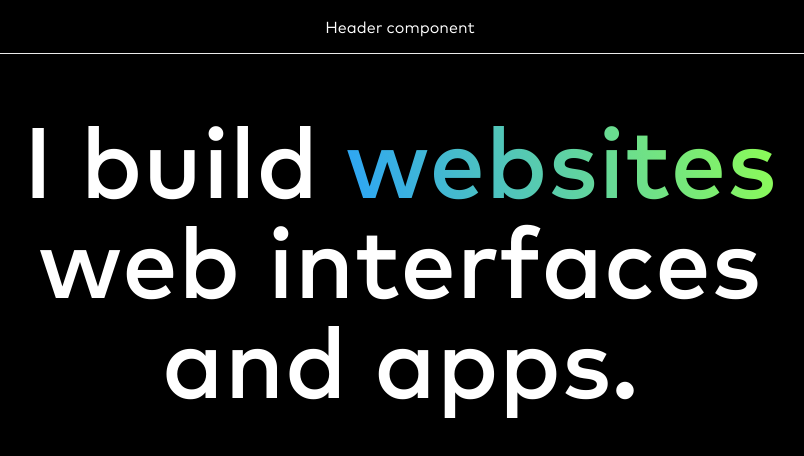
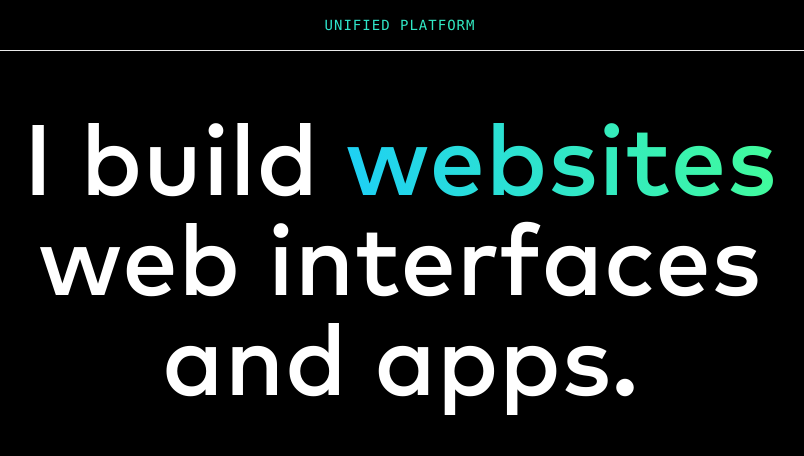
Before and after one commit to nenadmarinkovic/home, a Next.js app: page / in a window 1280 px wide. Shown: the top 456 px of the page, without its empty margins (240-1044 px from the left). Built offline with nearby package versions, Linux system fonts and the light colour scheme.

Commit message:
testing 2 fonts

```diff
--- a/app/layout.tsx
+++ b/app/layout.tsx
@@ -29,6 +29,11 @@ const markpro = MarkPro({
       weight: '300',
       style: 'normal',
     },
+    {
+      path: '../public/fonts/JetBrainsMono-Thin.woff2',
+      weight: '200',
+      style: 'normal',
+    },
   ],
 });
 
--- a/components/Header.tsx
+++ b/components/Header.tsx
@@ -3,5 +3,5 @@ import React from 'react';
 import styles from '../styles/components/Header.module.css';
 
 export default function Header() {
-  return <div className={styles.header}>Header component</div>;
+  return <div className={styles.header}>unified platform</div>;
 }
--- a/styles/components/Banner.module.css
+++ b/styles/components/Banner.module.css
@@ -14,7 +14,7 @@
 }
 
 .linear {
-  background: linear-gradient(75deg, #2ba3f9, #90ff50);
+  background: linear-gradient(75deg, #1dcff7, #43fe97);
   background-clip: text;
   -webkit-background-clip: text;
   -webkit-text-fill-color: transparent;
--- a/styles/components/Header.module.css
+++ b/styles/components/Header.module.css
@@ -4,4 +4,15 @@
   text-align: center;
   border-bottom: 1px solid #eaeaea;
   width: 100%;
+  font-family: var(--font-mono);
+  text-transform: uppercase;
+  background: linear-gradient(75deg, #1dcff7, #43fe97);
+  background-clip: text;
+  -webkit-background-clip: text;
+  -webkit-text-fill-color: transparent;
+
+  letter-spacing: 0.0625rem;
+  text-transform: uppercase;
+  font-size: 0.875rem;
+  line-height: 1.25rem;
 }
--- a/styles/globals.css
+++ b/styles/globals.css
@@ -2,15 +2,13 @@
   --max-width: 1140px;
   --border-radius: 12px;
 
-  --font-mono: ui-monospace, Menlo, Monaco, 'Cascadia Mono',
-    'Segoe UI Mono', 'Roboto Mono', 'Oxygen Mono', 'Ubuntu Monospace',
-    'Source Code Pro', 'Fira Mono', 'Droid Sans Mono', 'Courier New',
-    monospace;
+  --font-mono: 'JetBrainsMono', ui-monospace, Menlo, Monaco,
+    'Cascadia Mono', 'Segoe UI Mono', 'Roboto Mono', 'Oxygen Mono',
+    'Ubuntu Monospace', 'Source Code Pro', 'Fira Mono',
+    'Droid Sans Mono', 'Courier New', monospace;
 
   --color-white: #fff;
   --color-black: #000;
-
-  --max-width-tablet: 768px;
 }
 
 * {
```
Also changed, not shown: public/fonts/JetBrainsMono-Thin.woff2 (added).
